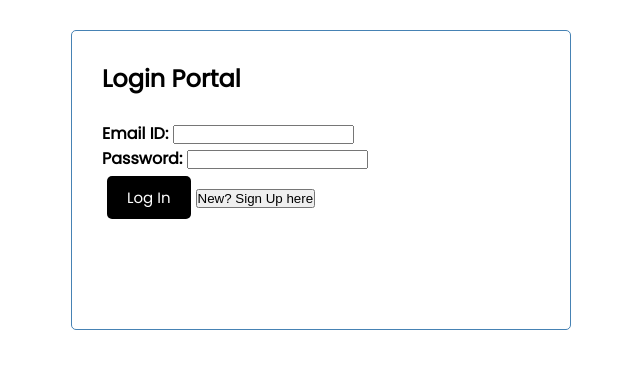
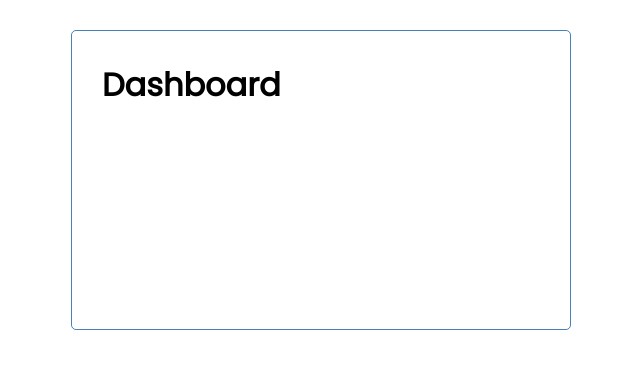
Before and after one commit to HackRx3/PS1_NudgeFudge, a React (Create React App) app in the folder packages/demo-app/: page / in a window 1280 px wide. Shown: the top 368 px of the page, without its empty margins (319-959 px from the left). Built offline with nearby package versions, Linux system fonts and the light colour scheme.

Commit message:
init(screens): Initialized new screens

```diff
--- a/packages/demo-app/src/App.js
+++ b/packages/demo-app/src/App.js
@@ -1,11 +1,10 @@
 import Login from "./Components/Login";
+import Signup from "./Components/Signup";
+import Dashboard from "./Components/Dashboard";
 function App() {
-  return (
-    <div className="Container">
-    <Login>
-    </Login>
-    </div>
-  );
+  return <div className="Container">
+    <Dashboard />
+  </div>;
 }
 
 export default App;
--- /dev/null
+++ b/packages/demo-app/src/Components/Dashboard.jsx
@@ -0,0 +1,13 @@
+import React from 'react'
+
+const Dashboard = () => {
+  return (
+    <div>
+        <h1>
+          Dashboard
+        </h1>
+    </div>
+  )
+}
+
+export default Dashboard
--- a/packages/demo-app/src/Components/Login.js
+++ /dev/null
@@ -1,32 +0,0 @@
-const Header = () => {
-    return (
-      <div className="loginForm">
-        <h2
-
-        >
-          Login Portal
-        </h2 >
-        <br></br>
-        {/* add email id and password */}
-        <h4>
-          Email ID: <input />{' '}
-        </h4>
-        <h4>
-          Password: <input />
-        </h4>
-        <button
-          className="btn"
-        >
-          Log In
-        </button>
-        <button
-
-        >
-          New? Sign Up here
-        </button>{' '}
-        <br></br>
-      </div>
-    )
-  }
-
-  export default Header
--- /dev/null
+++ b/packages/demo-app/src/Components/Login.jsx
@@ -0,0 +1,19 @@
+const Header = () => {
+  return (
+    <div className="loginForm">
+      <h2>Login Portal</h2>
+      <br></br>
+      {/* add email id and password */}
+      <h4>
+        Email ID: <input />
+      </h4>
+      <h4>
+        Password: <input />
+      </h4>
+      <button className="btn">Log In</button>
+      <button>New? Sign Up here</button> <br></br>
+    </div>
+  );
+};
+
+export default Header;
--- /dev/null
+++ b/packages/demo-app/src/Components/Signup.jsx
@@ -0,0 +1,21 @@
+import React from "react";
+
+const Signup = () => {
+  return (
+    <div>
+       <h2>Signup Portal</h2>
+      <br></br>
+      {/* add email id and password */}
+      <h4>
+        Email ID: <input />{" "}
+      </h4>
+      <h4>
+        Password: <input />
+      </h4>
+      <h4>Confirm password: <input /> </h4>
+      <button className="btn">Sign Up!</button>
+    </div>
+  );
+};
+
+export default Signup;
```
Also changed, not shown: packages/demo-app/src/Components/Dashboard.js (deleted), packages/demo-app/src/Components/Signup.js (deleted).
